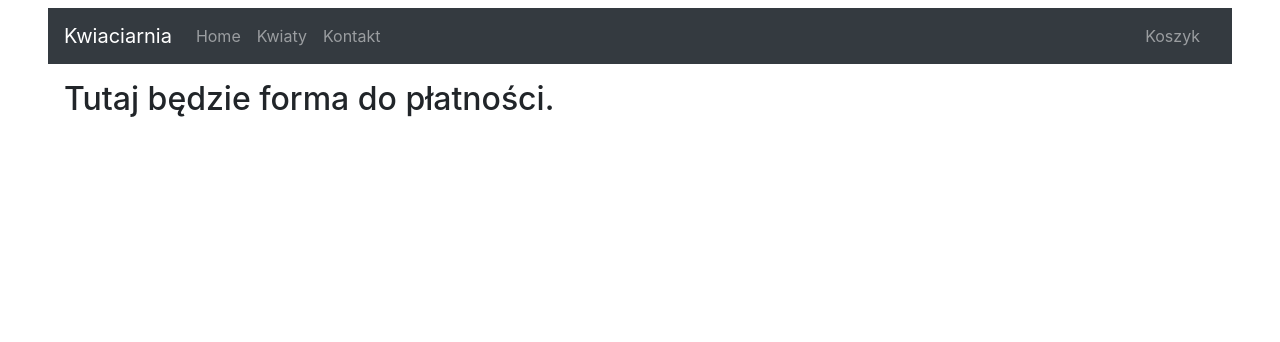
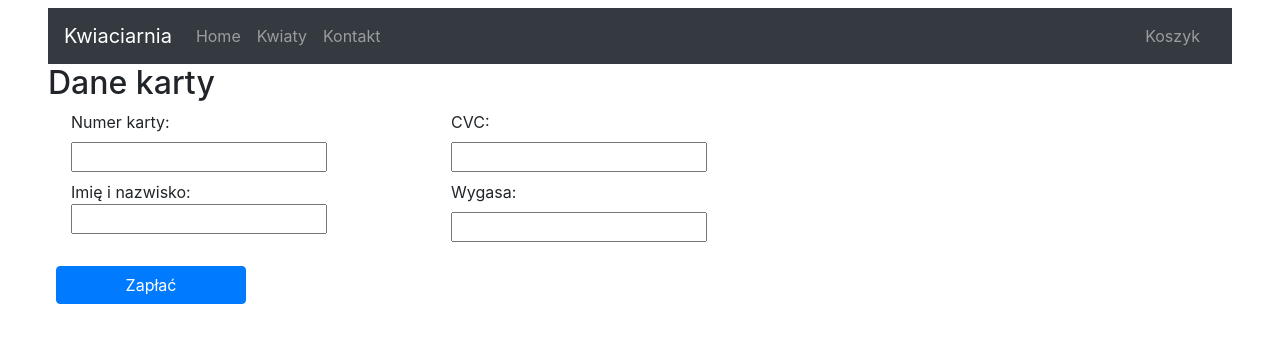
Before and after one commit to imperium02/FlowersShop, a React app: page /payment in a window 1280 px wide. Shown: the top 342 px of the page. Built offline with nearby package versions, Linux system fonts and the light colour scheme; what miragejs, react-toast-notifications, redux-immutable-state-invariant would draw is missing.

Commit message:
added payment form and redirect after submitting the form

```diff
--- a/src/Components/App.js
+++ b/src/Components/App.js
@@ -8,6 +8,7 @@ import FlowersPage from "./flowers/FlowersPage";
 import BasketPage from "./basket/BasketPage";
 import PaymentPage from "./payment/PaymentPage";
 import { ToastProvider } from "react-toast-notifications";
+import PaymentSuccess from "./payment/PaymentSuccesspage";
 
 function App() {
   return (
@@ -24,6 +25,7 @@ function App() {
           <Route path="/flowers" component={FlowersPage} />
           <Route path="/basket" component={BasketPage} />
           <Route path="/payment" component={PaymentPage} />
+          <Route path="/paymentSuccess" component={PaymentSuccess} />
           <Route component={PageNotFound} />
         </Switch>
       </ToastProvider>
--- a/src/Components/payment/PaymentPage.js
+++ b/src/Components/payment/PaymentPage.js
@@ -1,7 +1,57 @@
 import React from "react";
+import { useHistory } from "react-router-dom";
 
 function PaymentPage(props) {
-  return <h2 className={"p-3"}>Tutaj będzie forma do płatności.</h2>;
+  const history = useHistory();
+
+  function handleSubmit(event) {
+    event.preventDefault();
+    console.log("form submitted");
+    history.push("/paymentSuccess");
+  }
+
+  return (
+    <>
+      <h2>Dane karty</h2>
+      <div className={"container m-2"}>
+        <form onSubmit={handleSubmit}>
+          <div className={"row"}>
+            <div className={"col-md-4"}>
+              <label htmlFor={"cardNumber"}>Numer karty:</label>
+              <br />
+              <input type={"text"} id={"cardNumber"} name={"cardnumber"} />
+            </div>
+            <div className={"col-md-4"}>
+              <label htmlFor={"cvc"}>CVC:</label>
+              <br />
+              <input type={"text"} id={"cvc"} name={"cvc"} />
+            </div>
+          </div>
+          <div className={"row mt-2"}>
+            <div className={"col-md-4"}>
+              <label htmlFor={"name"}>
+                Imię i nazwisko:
+                <br />
+                <input type={"text"} id={"name"} name={"name"} />
+              </label>
+            </div>
+            <div className={"col-md-4"}>
+              <label htmlFor={"expires"}>Wygasa:</label>
+              <br />
+              <input type={"text"} id={"expires"} name={"expires"} />
+            </div>
+          </div>
+          <div className={"row mt-4"}>
+            <input
+              type={"submit"}
+              className={"btn btn-primary col-md-2"}
+              value={"Zapłać"}
+            />
+          </div>
+        </form>
+      </div>
+    </>
+  );
 }
 
 export default PaymentPage;
--- /dev/null
+++ b/src/Components/payment/PaymentSuccesspage.js
@@ -0,0 +1,11 @@
+import React from "react";
+
+function PaymentSuccess(props) {
+  return (
+    <div className={"jumbotron"}>
+      <h1>Płatność zakończona sukcesem!</h1>
+    </div>
+  );
+}
+
+export default PaymentSuccess;
```
